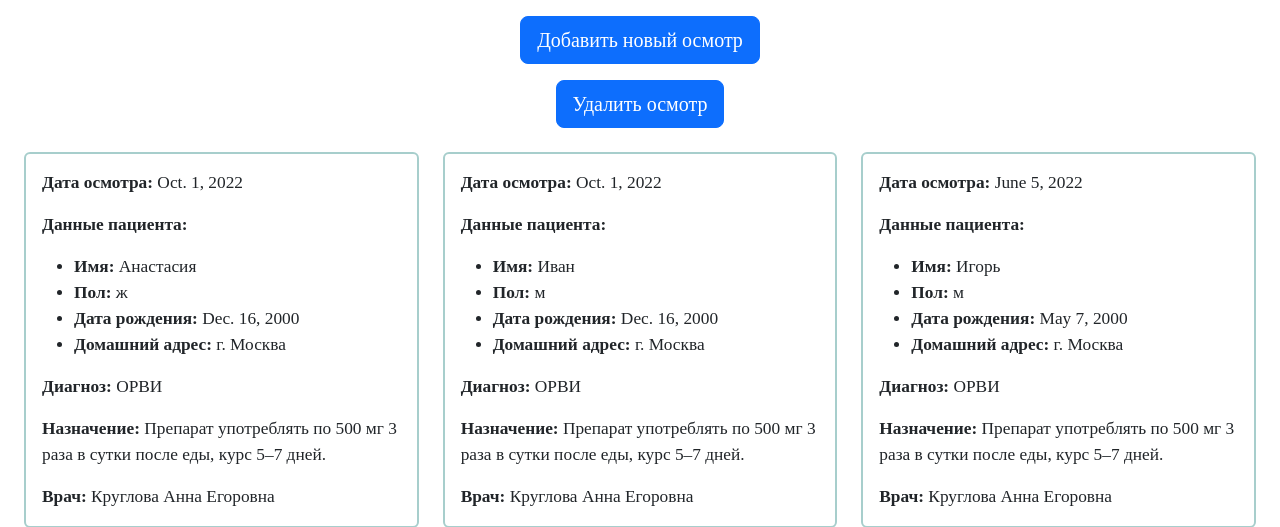
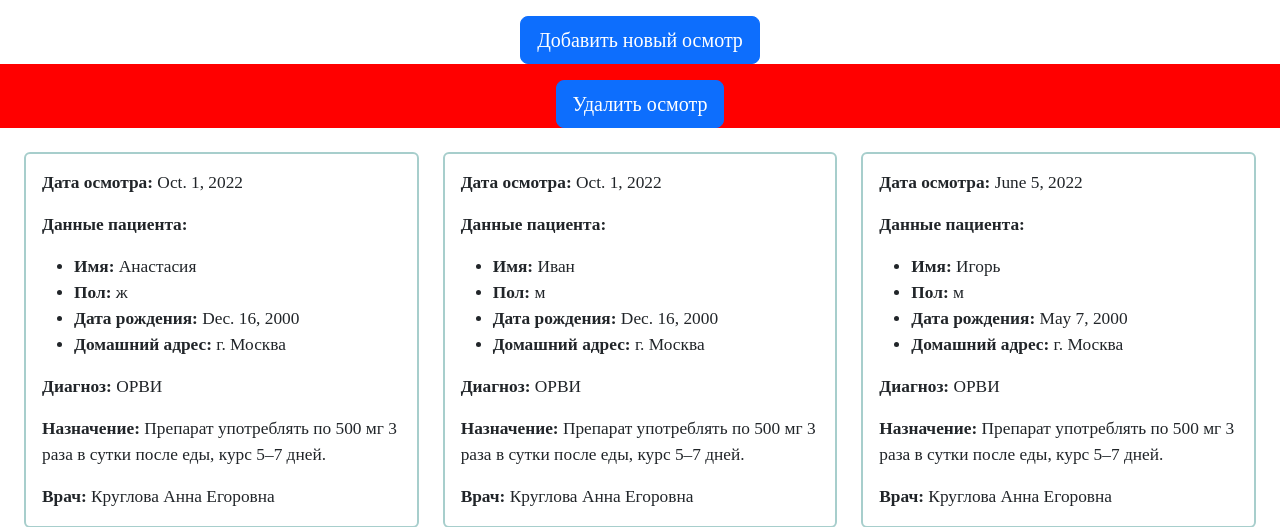
Before and after one commit to Valeriia-Ya/-medical-cooperative, a Django app: page /medical_cooperative/inspections/ in a window 1280 px wide. Shown: the part 154-681 px from the top of the page. Run offline with Django 4.2, Linux system fonts and the light colour scheme; data comes from the database, SQL or seed files in the repository.

Commit message:
Update inspections.html

```diff
--- a/medical/medical_cooperative/templates/inspections.html
+++ b/medical/medical_cooperative/templates/inspections.html
@@ -34,7 +34,7 @@
             font-size: 13pt
         }
         #btn{
-           border-color: red;
+           background: red;
         }
     </style>
 </head>
```
